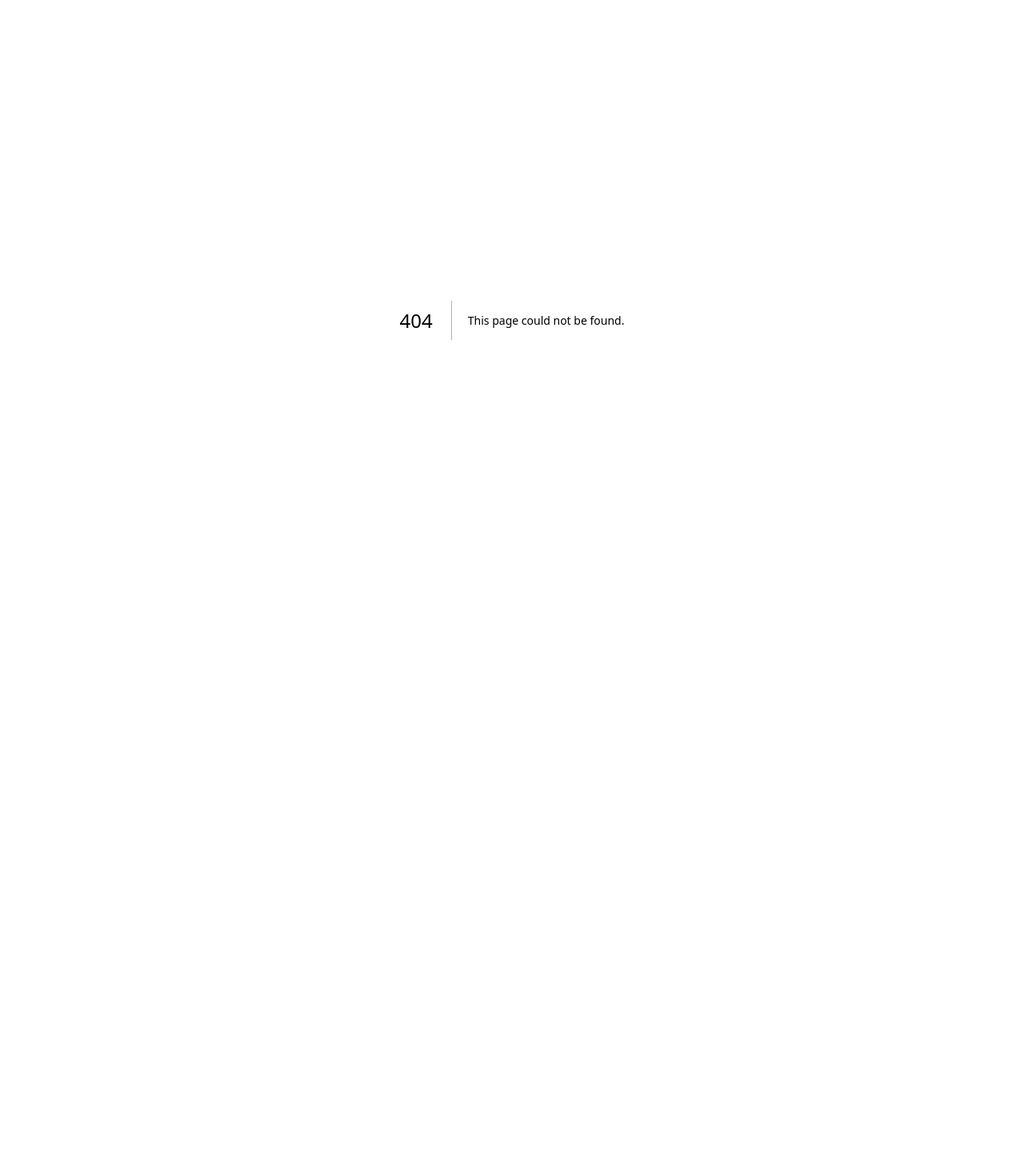
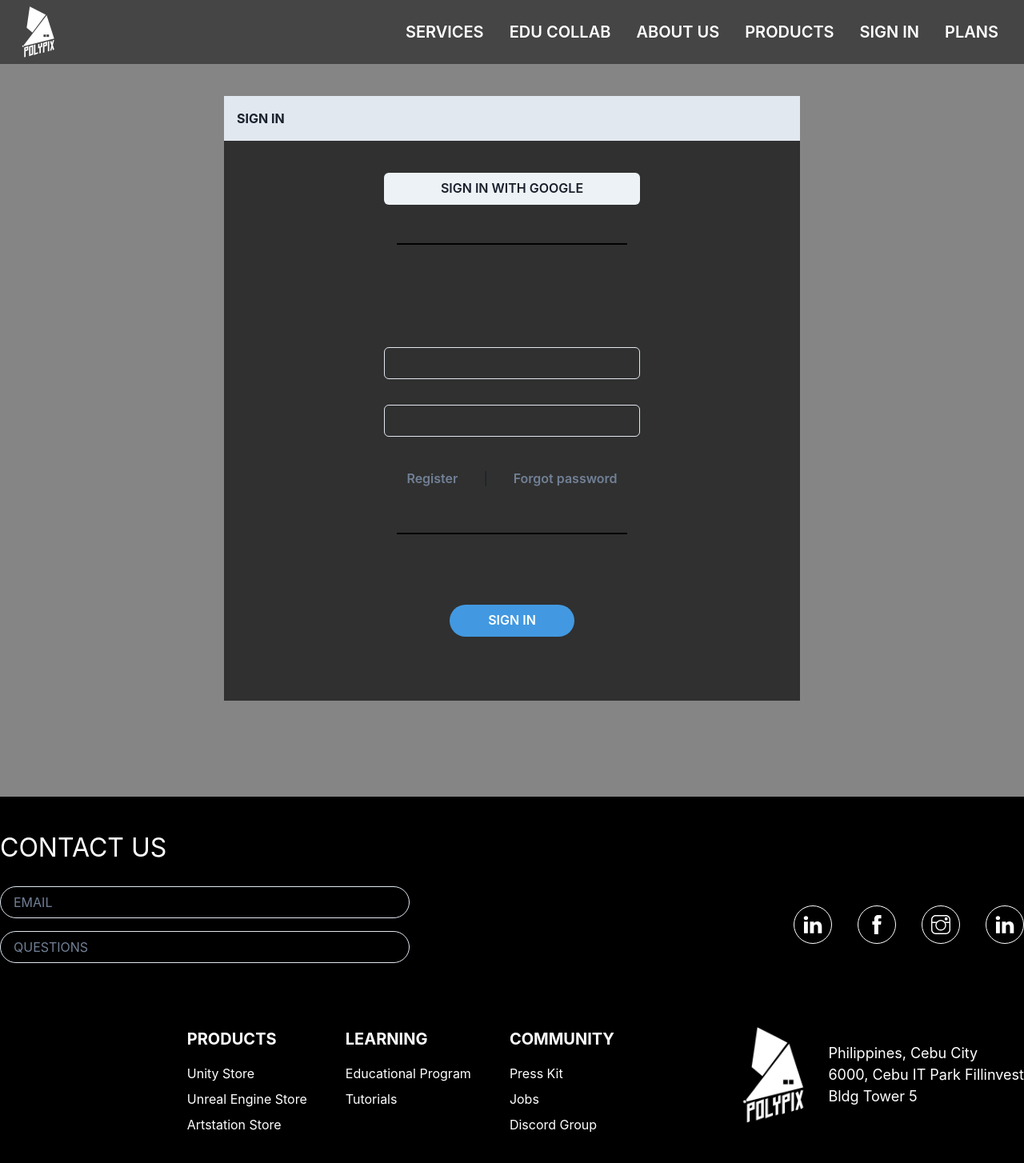
Before and after one commit to jasonLapina/Polypix-v2, a Next.js app: page /auth in a window 1280 px wide. Before the commit this address had no page. Shown: the top 1454 px of the page at 80% size. Before the commit the page ends 800 px from the top, so only its background shows below. Built offline with nearby package versions, Linux system fonts and the light colour scheme.

Commit message:
add footer, add more pages

```diff
--- /dev/null
+++ b/components/Auth/SigninForm.js
@@ -0,0 +1,47 @@
+import { Box, Button, HStack, Input, Text, VStack } from "@chakra-ui/react";
+function SigninForm() {
+  return (
+    <Box maxW='720px' mx='auto'>
+      <Box bgColor='blackAlpha.700' pb='40px'>
+        <Text p='16px' fontWeight='bold' bgColor='gray.200'>
+          SIGN IN
+        </Text>
+        <VStack my='40px' maxW='320px' mx='auto'>
+          <Button mb='40px' w='100%'>
+            SIGN IN WITH GOOGLE
+          </Button>
+          <Box mb='120px' bgColor='black' w='90%' h='1.5px' />
+
+          <VStack w='100%' gap='32px'>
+            <Input />
+            <Input />
+          </VStack>
+
+          <HStack
+            mt='32px'
+            mb='48px'
+            justifyContent='center'
+            w='100%'
+            gap='32px'
+          >
+            <Button variant='link'>Register</Button>
+            <Text pointerEvents='none'>|</Text>
+            <Button variant='link'>Forgot password</Button>
+          </HStack>
+          <Box mb='80px' bgColor='black' w='90%' h='2px' />
+          <Button
+            color='white'
+            bgColor='blue.400'
+            borderRadius='full'
+            px='48px'
+            py='16px'
+          >
+            SIGN IN
+          </Button>
+        </VStack>
+      </Box>
+    </Box>
+  );
+}
+
+export default SigninForm;
--- a/components/Home/HomePage.js
+++ b/components/Home/HomePage.js
@@ -1,5 +1,4 @@
 import { Box } from "@chakra-ui/react";
-import Contact from "./Contact";
 import Hero from "./Hero";
 import HomeSegment from "./HomeSegment";
 import Testimonials from "./Testimonials";
@@ -42,7 +41,6 @@ function HomePage() {
         bgColor='yellow.100'
       />
       <Testimonials />
-      <Contact />
     </Box>
   );
 }
--- a/components/Products/Action-Bar/ActionBar.js
+++ b/components/Products/Action-Bar/ActionBar.js
@@ -14,6 +14,9 @@ function ActionBar() {
       bgColor='blackAlpha.400'
       pos='sticky'
       top='80px'
+      _hover={{
+        bgColor: "blackAlpha.600",
+      }}
     >
       <HStack
         maxW='1800px'
--- /dev/null
+++ b/components/Shared/Layout/Footer.js
@@ -0,0 +1,145 @@
+import {
+  Box,
+  Grid,
+  Input,
+  Textarea,
+  Text,
+  VStack,
+  HStack,
+  Icon,
+  Circle,
+  Image,
+} from "@chakra-ui/react";
+import { TfiLinkedin, TfiFacebook, TfiInstagram } from "react-icons/tfi";
+import ComponentLayout from "./ComponentLayout";
+function Footer() {
+  const socials = [
+    {
+      icon: TfiLinkedin,
+      link: "",
+    },
+    {
+      icon: TfiFacebook,
+      link: "",
+    },
+    {
+      icon: TfiInstagram,
+      link: "",
+    },
+    {
+      icon: TfiLinkedin,
+      link: "",
+    },
+  ];
+
+  const externals = [
+    {
+      header: "Products",
+      links: [
+        {
+          text: "Unity Store",
+          link: "",
+        },
+        {
+          text: "Unreal Engine Store",
+          link: "",
+        },
+        {
+          text: "Artstation Store",
+          link: "",
+        },
+      ],
+    },
+    {
+      header: "Learning",
+      links: [
+        {
+          text: "Educational Program",
+          link: "",
+        },
+        {
+          text: "Tutorials",
+          link: "",
+        },
+      ],
+    },
+    {
+      header: "Community",
+      links: [
+        {
+          text: "Press Kit",
+          link: "",
+        },
+        {
+          text: "Jobs",
+          link: "",
+        },
+        {
+          text: "Discord Group",
+          link: "",
+        },
+      ],
+    },
+  ];
+
+  return (
+    <Box bgColor='black' color='white' pt='40px' pb='80px'>
+      <ComponentLayout>
+        <Text mb='24px' fontSize='32px'>
+          CONTACT US
+        </Text>
+        <Grid gridTemplateColumns='4fr 6fr'>
+          {/* CONTACT FORM */}
+          <Box>
+            <VStack gap='16px' alignItems='normal'>
+              <Input borderRadius='full' placeholder='EMAIL' />
+              <Input borderRadius='full' placeholder='QUESTIONS' />
+            </VStack>
+          </Box>
+          {/* SOCIAL LINKS */}
+          <HStack gap='32px' justifySelf='end'>
+            {socials.map((item, i) => (
+              <Circle key={i} size='48px' border='solid 1.5px white'>
+                <Icon fontSize='24px' as={item.icon} />
+              </Circle>
+            ))}
+          </HStack>
+        </Grid>
+        <Grid alignItems='start' mt='80px' gridTemplateColumns='6fr 4fr'>
+          {/* EXTERNAL LINKS */}
+          <HStack alignItems='start' justifySelf='end' gap='48px'>
+            {externals.map((item) => {
+              return (
+                <Box key={item.header}>
+                  <Text
+                    fontSize='20px'
+                    mb='16px'
+                    textTransform='uppercase'
+                    fontWeight='bold'
+                  >
+                    {item.header}
+                  </Text>
+                  <VStack alignItems='start' gap='8px'>
+                    {item.links.map((link) => (
+                      <Text key={link.text}>{link.text}</Text>
+                    ))}
+                  </VStack>
+                </Box>
+              );
+            })}
+          </HStack>
+          <HStack justifySelf='end' alignItems='center'>
+            <Image w='120px' src='/logo.png' />
+            <Box fontSize='18px'>
+              <Text>Philippines, Cebu City</Text>
+              <Text>6000, Cebu IT Park Fillinvest</Text>
+              <Text>Bldg Tower 5</Text>
+            </Box>
+          </HStack>
+        </Grid>
+      </ComponentLayout>
+    </Box>
+  );
+}
+
+export default Footer;
--- a/components/Shared/Layout/Navbar.js
+++ b/components/Shared/Layout/Navbar.js
@@ -4,16 +4,28 @@ import { useEffect, useState } from "react";
 
 const navItems = [
   {
-    text: "Plans",
-    link: "/plans",
+    text: "Services",
+    link: "/services",
+  },
+  {
+    text: "Edu Collab",
+    link: "/edu",
+  },
+  {
+    text: "About Us",
+    link: "/about",
   },
   {
     text: "Products",
     link: "/products",
   },
   {
-    text: "Signup",
-    link: "/",
+    text: "Sign in",
+    link: "/auth",
+  },
+  {
+    text: "Plans",
+    link: "/plans",
   },
 ];
 
@@ -44,6 +56,9 @@ function Navbar() {
       py='8px'
       justifyContent='space-between'
       align='center'
+      _hover={{
+        bgColor: "blackAlpha.600",
+      }}
     >
       <Box as={Link} href='/' cursor='pointer' boxSize='64px'>
         <Image src='/logo.png' w='100%' />
@@ -52,6 +67,7 @@ function Navbar() {
         {navItems.map((item) => {
           return (
             <Button
+              key={item.text}
               _hover={{
                 opacity: 1,
               }}
@@ -62,6 +78,7 @@ function Navbar() {
               href={item.link}
               color='white'
               fontSize='20px'
+              textTransform='uppercase'
             >
               {item.text}
             </Button>
--- a/package.json
+++ b/package.json
@@ -19,6 +19,7 @@
     "react": "18.2.0",
     "react-dom": "18.2.0",
     "react-fast-marquee": "^1.6.0",
+    "react-icons": "^4.10.1",
     "react-slick": "^0.29.0",
     "slick-carousel": "^1.8.1"
   }
--- /dev/null
+++ b/pages/auth.js
@@ -0,0 +1,18 @@
+import SigninForm from "@/components/Auth/SigninForm";
+import ComponentLayout from "@/components/Shared/Layout/ComponentLayout";
+import Footer from "@/components/Shared/Layout/Footer";
+import { Box, Heading } from "@chakra-ui/react";
+function auth() {
+  return (
+    <>
+      <Box py='120px' bgColor='blackAlpha.600'>
+        <ComponentLayout>
+          <SigninForm />
+        </ComponentLayout>
+      </Box>
+      <Footer />
+    </>
+  );
+}
+
+export default auth;
--- a/pages/plans.js
+++ b/pages/plans.js
@@ -2,11 +2,13 @@ import PlanList from "@/components/Plans/PlanList";
 import PlanTestimonials from "@/components/Plans/PlanTestimonials";
 import PlansHero from "@/components/Plans/PlansHero";
 import ComponentLayout from "@/components/Shared/Layout/ComponentLayout";
+import Footer from "@/components/Shared/Layout/Footer";
 import { Box, Button, HStack, Heading } from "@chakra-ui/react";
 
 function plans() {
   return (
-    <Box mb='50dvh'>
+    <>
+      <Box mb='40dvh'>
         <PlansHero />
         <PlanList />
         <PlanTestimonials />
@@ -24,6 +26,8 @@ function plans() {
           </Box>
         </ComponentLayout>
       </Box>
+      <Footer />
+    </>
   );
 }
 
--- /dev/null
+++ b/pages/services.js
@@ -0,0 +1,6 @@
+import { Box } from "@chakra-ui/react";
+function services() {
+  return <Box>i am services page</Box>;
+}
+
+export default services;
```
Also changed, not shown: components/Products/Asset-Products/AssetItem.js (+10 -3 lines), components/Products/SegmentActions.js (+1 -10 lines), pages/index.js (+7 -1 lines), 1 other file (tests, documents, lock files or other folders). Lines whose indentation alone changed are shown as unchanged.
